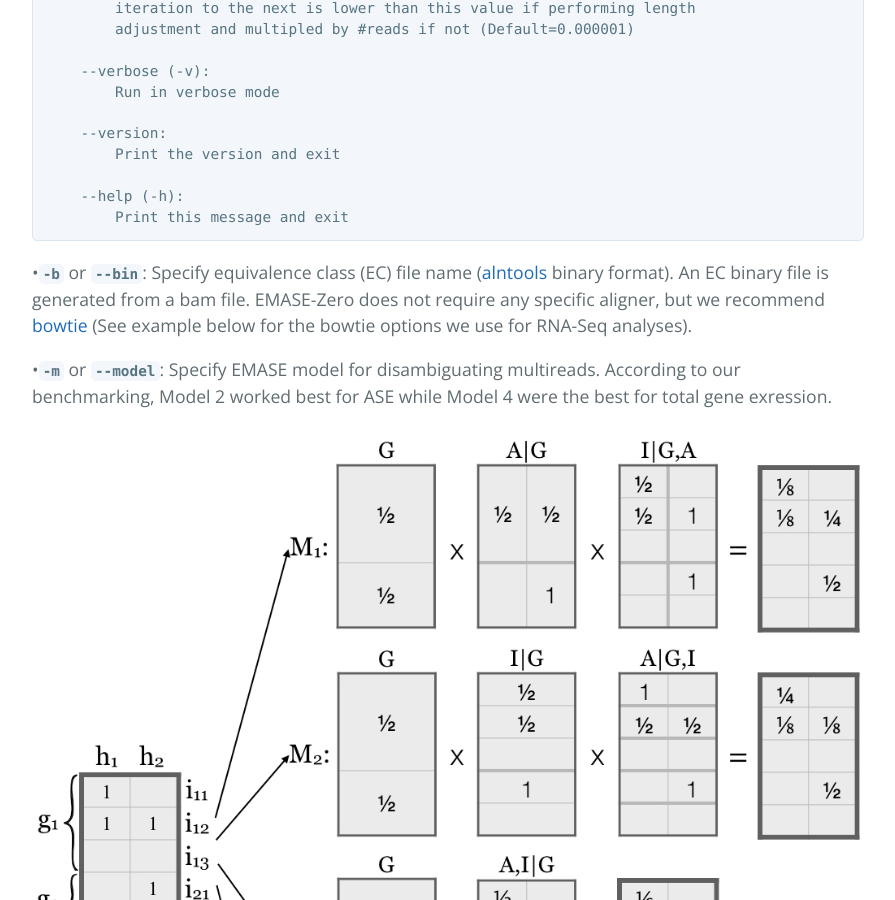
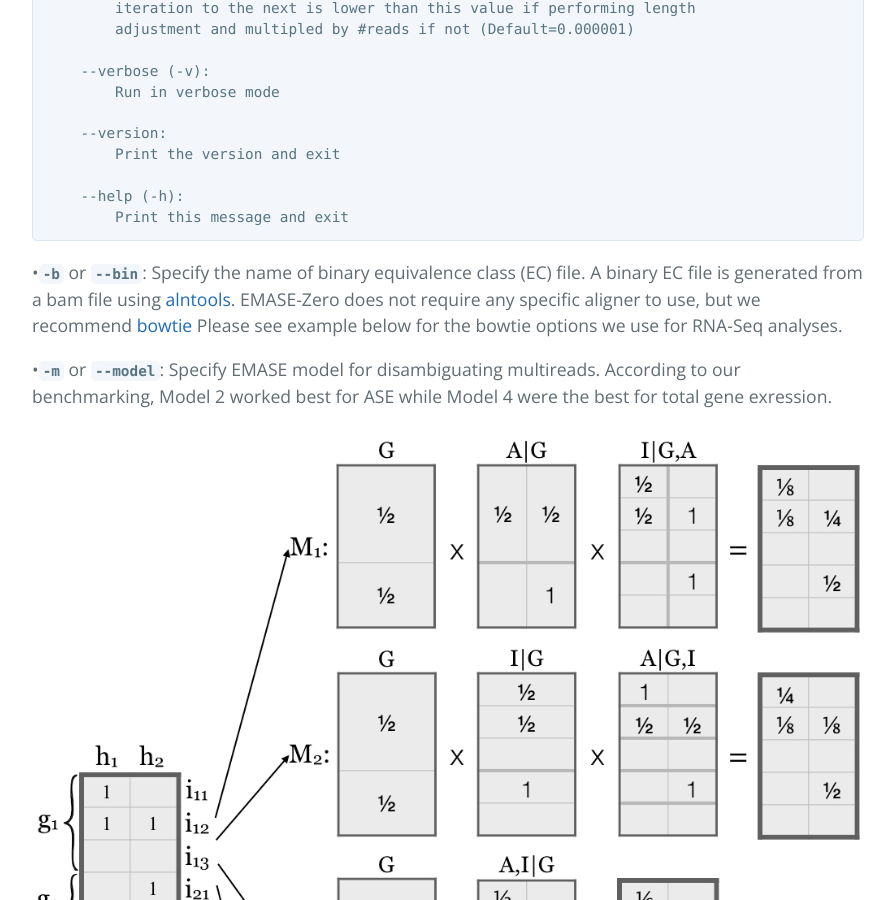
Before and after one commit to churchill-lab/emase-zero, a Jekyll site: the page built from index.html, in a window 1280 px wide and 900 px high, scrolled down 1842 px. Shown: the whole window, without its empty margins (192-1087 px from the left). Built offline with Jekyll 4.4.1, drawn with Linux system fonts in a browser that asks for light colours; the list of posts is cut into pages by our own code.

Commit message:
[kbchoi] Refined index.html

```diff
--- a/index.html
+++ b/index.html
@@ -69,7 +69,7 @@ title: {{ site.name }}
         Print this message and exit</code>
 </pre>
 
-<p>&#8226;<code><strong>-b</strong></code> or <code><strong>--bin</strong></code>: Specify equivalence class (EC) file name (<a href="churchill-lab.github.io/alntools/#output">alntools</a> binary format). An EC binary file is generated from a bam file. EMASE-Zero does not require any specific aligner, but we recommend <a href="http://bowtie-bio.sourceforge.net/index.shtml">bowtie</a> (See example below for the bowtie options we use for RNA-Seq analyses).</p>
+<p>&#8226;<code><strong>-b</strong></code> or <code><strong>--bin</strong></code>: Specify the name of binary equivalence class (EC) file. A binary EC file is generated from a bam file using <a href="churchill-lab.github.io/alntools">alntools</a>. EMASE-Zero does not require any specific aligner to use, but we recommend <a href="http://bowtie-bio.sourceforge.net/index.shtml">bowtie</a> Please see example below for the bowtie options we use for RNA-Seq analyses.</p>
 
 <p>&#8226;<code><strong>-m</strong></code> or <code><strong>--model</strong></code>: Specify EMASE model for disambiguating multireads. According to our benchmarking, Model 2 worked best for ASE while Model 4 were the best for total gene exression.
 <p><a id="models" href="#models"></a><img src="EMASE_models.jpg" alt="" title="EMASE models"></p>
```
